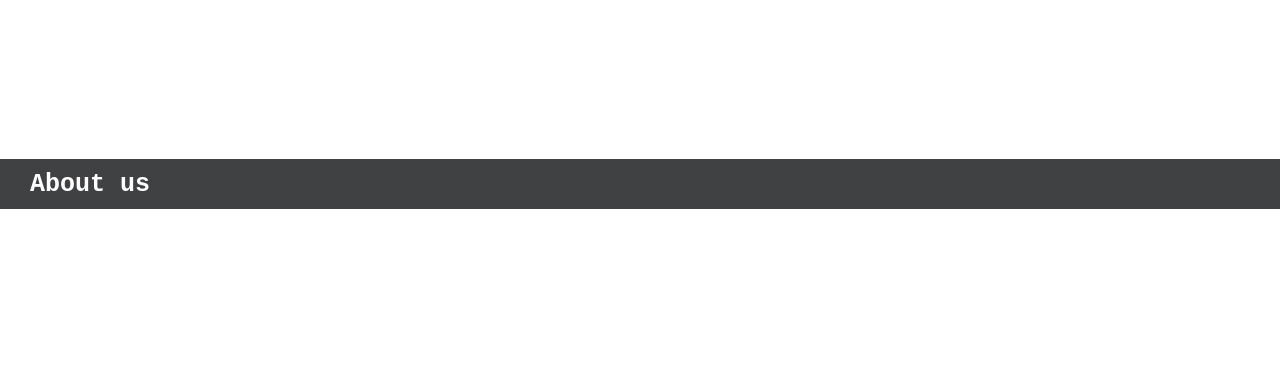
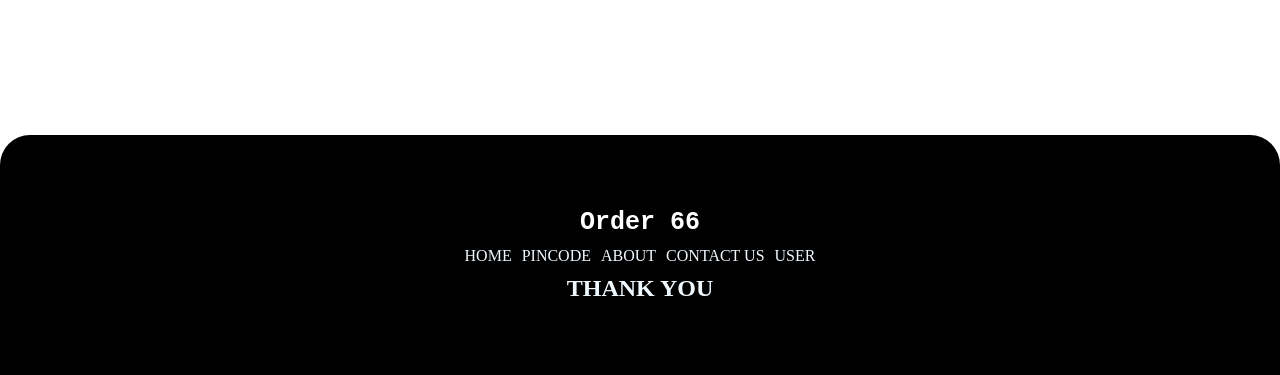
Before and after one commit to Chickichax2/DES323-Order66, a Django app: page /contact in a window 1280 px wide. Shown: the part 731-1106 px from the top of the page. Before the commit the page ends 940 px from the top, so only its background shows below. Run offline with Django 4.2, Linux system fonts and the light colour scheme.

Commit message:
อันนี่พร้อมส่งจริงๆ

```diff
--- a/DES323/my_app/static/base.css
+++ b/DES323/my_app/static/base.css
@@ -42,20 +42,20 @@ nav {
 }
 
 .footer-container {
-  bottom: 1px;
-  background: #404143;
-  width: 1440ps;
-  height: 50px;
+  margin-top: -1.5rem;
+  min-height: 15rem;
+  background-color: black;
   display: flex;
+  justify-content: center;
   align-items: center;
+  flex-direction: column;
+  border-radius: 30px 30px 0px 0px;
 }
 
 .footer-text {
   font-family: 'Courier New', Courier, monospace;
   color: #fff;
   font-size: 25px;
-  padding-left: 30px;
-
 }
 .ham-menu {
   display: inline-block;
--- a/DES323/my_app/templates/base.html
+++ b/DES323/my_app/templates/base.html
@@ -37,9 +37,18 @@
         {% endblock %}
     </div>
     <div class="footer-container">
-        <h2 class="footer-text">
-            About us
-        </h2>
+        <h1 class="footer-text">
+            Order 66
+        </h1>
+        <ul style="color: aliceblue; display: flex; list-style: none; margin-top: 10px;">
+            <li style="margin-right: 10px;">HOME</li>
+            <li  style="margin-right: 10px;">PINCODE</li>
+            <li  style="margin-right: 10px;">ABOUT</li>
+            <li  style="margin-right: 10px;">CONTACT US</li>
+            <li>USER</li>
+        </ul>
+        <h2 style="color: aliceblue; margin-top: 10px;">THANK YOU</h2>
+
     </div>
     <script>
         function myFunction(x) {
```
